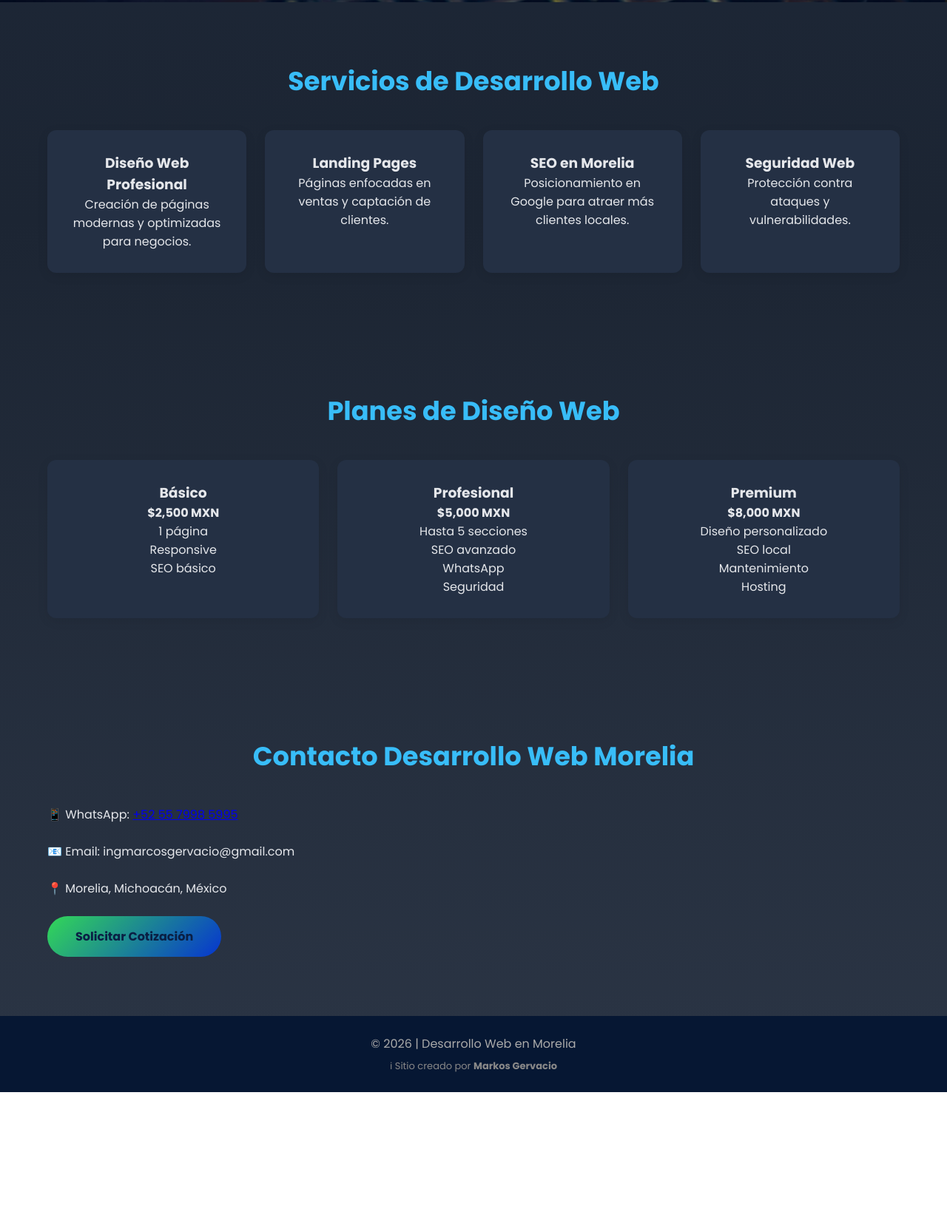
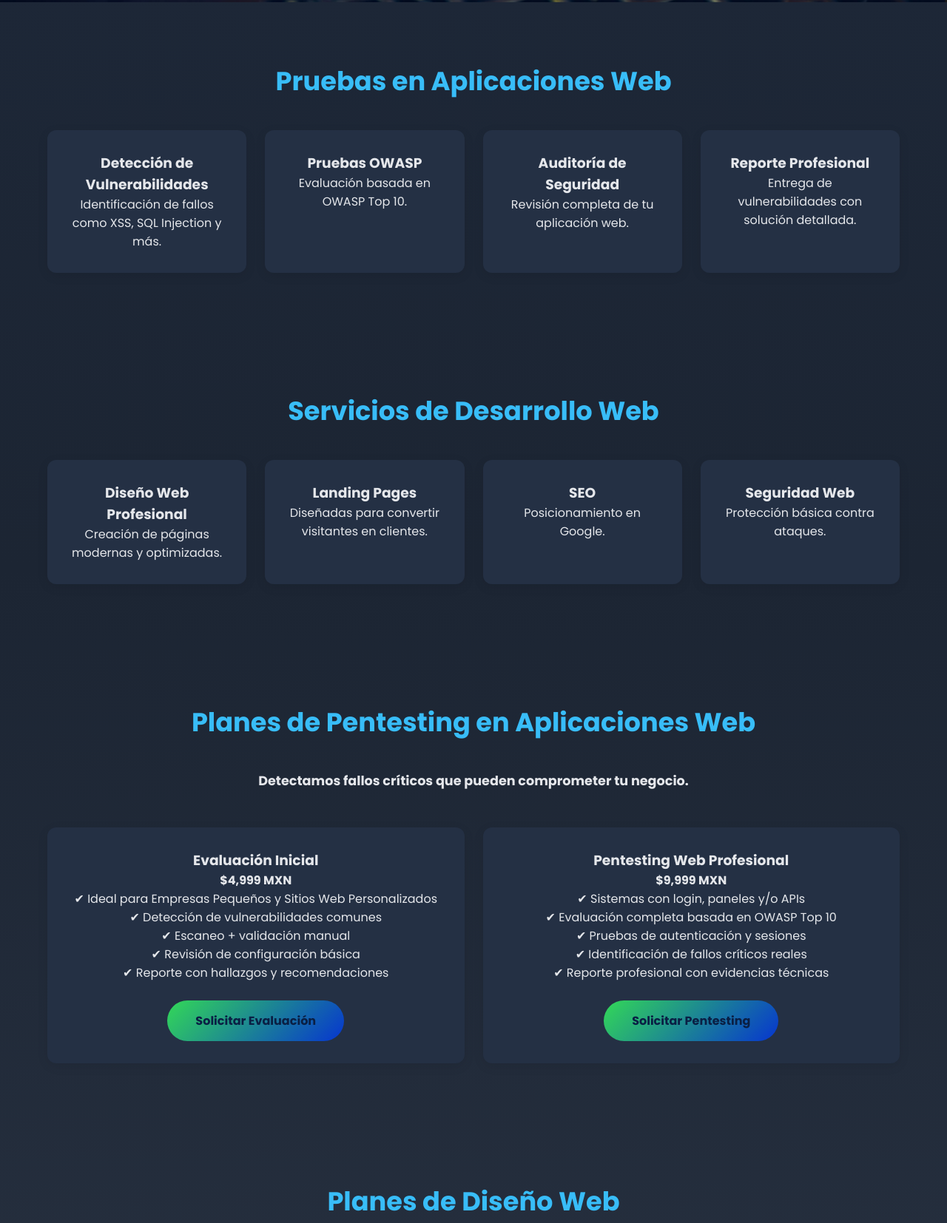
Before and after one commit to Projects-Gervacio/softwaregervacio, a plain HTML site: page index.html in a window 1280 px wide. Shown: the part 877-2531 px from the top of the page at 74% size. Before the commit the page ends 2354 px from the top, so only its background shows below. Drawn offline with nearby package versions, Linux system fonts and the light colour scheme.

Commit message:
Add files via upload

```diff
--- a/index.html
+++ b/index.html
@@ -1,140 +1,146 @@
 <!DOCTYPE html>
 <html lang="es">
    <head>
-
       <meta charset="UTF-8">
       <meta name="viewport" content="width=device-width, initial-scale=1.0">
-
-<title>Desarrollo de Páginas Web en Morelia | Hack Mark</title>
-
-<meta name="description" content="Desarrollo de páginas web en Morelia. Diseño profesional, SEO, seguridad y posicionamiento para negocios. Creamos sitios rápidos y modernos.">
-
-<meta name="keywords" content="desarrollo de páginas web Morelia, diseño web Morelia, crear página web Morelia, SEO Morelia, desarrollo web México">
-
-<meta name="author" content="Markos Gervacio">
-
-<!-- SEO LOCAL -->
-<meta name="geo.region" content="MX-MIC">
-<meta name="geo.placename" content="Morelia">
-<meta name="geo.position" content="19.7008;-101.1844">
-<meta name="ICBM" content="19.7008, -101.1844">
-
-<!-- Open Graph -->
-<meta property="og:title" content="Desarrollo Web en Morelia | Hack Mark">
-<meta property="og:description" content="Diseño de páginas web modernas, rápidas y seguras en Morelia.">
-<meta property="og:type" content="website">
-<meta property="og:image" content="assets/img/logo.png">
-
+      <title>Pentesting Web & Software | Hack Mark</title>
+      <meta name="description" content="Desarrollo web y pruebas de seguridad en aplicaciones web en Morelia. Detectamos vulnerabilidades y protegemos tu negocio.">
       <link rel="stylesheet" href="css/styles.css">
-
       <link href="https://fonts.googleapis.com/css2?family=Poppins:wght@300;400;600;700&display=swap" rel="stylesheet">
-
    </head>
-
    <body>
-
       <header class="header">
          <div class="container nav-bar">
-
-<img src="assets/img/logo.png" alt="Desarrollo Web Morelia" class="logo">
-
+            <img src="assets/img/logo_new2.png" class="logo">
             <nav>
                <a href="#inicio">Inicio</a>
                <a href="#servicios">Servicios</a>
+
                <a href="#planes">Planes</a>
                <a href="#contacto">Contacto</a>
             </nav>
-
          </div>
       </header>
-
       <section class="hero" id="inicio">
-
          <div id="particles"></div>
          <div class="overlay"></div>
          <div class="hero-bg"></div>
-
          <div class="container hero-content">
-
             <h1 class="hero-title">
-Desarrollo de Páginas Web
+               Pentesting & Desarrollo de Aplicaciones Web
             </h1>
-
             <p class="hero-subtitle">
-Diseño web profesional, SEO y seguridad para negocios en Morelia.
+              Realizamos Pruebas de Seguridad a Aplicaciones Web y Creación de Sitios Web para tu Negocio.
             </p>
-
             <a href="#contacto" class="btn hero-btn">
-Cotizar Sitio Web
+            Cotizar Proyecto
             </a>
-
          </div>
-
+         </div>
       </section>
 
-<!--
-<section id="portafolio" class="section">
+      <!-- PENTESTING WEB -->
+      <section id="servicios" class="section">
+         <div class="container">
+            <h2>Pruebas en Aplicaciones Web</h2>
+            <div class="grid">
+               <div class="card">
+                  <h3>Detección de Vulnerabilidades</h3>
+                  <p>Identificación de fallos como XSS, SQL Injection y más.</p>
+               </div>
+               <div class="card">
+                  <h3>Pruebas OWASP</h3>
+                  <p>Evaluación basada en OWASP Top 10.</p>
+               </div>
+               <div class="card">
+                  <h3>Auditoría de Seguridad</h3>
+                  <p>Revisión completa de tu aplicación web.</p>
+               </div>
+               <div class="card">
+                  <h3>Reporte Profesional</h3>
+                  <p>Entrega de vulnerabilidades con solución detallada.</p>
+               </div>
+            </div>
+         </div>
+      </section>
 
+      <!-- SERVICIOS WEB -->
+      <section id="servicios" class="section">
+         <div class="container">
+            <h2>Servicios de Desarrollo Web</h2>
+            <div class="grid">
+               <div class="card">
+                  <h3>Diseño Web Profesional</h3>
+                  <p>Creación de páginas modernas y optimizadas.</p>
+               </div>
+               <div class="card">
+                  <h3>Landing Pages</h3>
+                  <p>Diseñadas para convertir visitantes en clientes.</p>
+               </div>
+               <div class="card">
+                  <h3>SEO</h3>
+                  <p>Posicionamiento en Google.</p>
+               </div>
+               <div class="card">
+                  <h3>Seguridad Web</h3>
+                  <p>Protección básica contra ataques.</p>
+               </div>
+            </div>
+         </div>
+      </section>
+
+      <!-- PLANES PENTESTING HACK -->
+      <section id="planes" class="section">
   <div class="container">
 
-    <h2>Portafolio</h2>
+    <h2>Planes de Pentesting en Aplicaciones Web</h2>
+    <p style="text-align:center;max-width:700px;margin:auto;margin-bottom:50px;font-size:1.1rem;font-weight:bold;">
+      Detectamos fallos críticos que pueden comprometer tu negocio.
+    </p>
 
     <div class="grid">
 
-      <div class="card">Colegio de Abogados Maravatío</div>
-      <div class="card">Venta de Productos Veterinaria</div>
-      <div class="card">Dharma Tattoos Morelia</div>
+      <!-- PLAN 1 -->
+      <div class="card">
+        <h3>Evaluación Inicial</h3>
+        <p><strong>$4,999 MXN</strong></p>
+
+        <p>✔ Ideal para Empresas Pequeños y Sitios Web Personalizados</p>
+        <p>✔ Detección de vulnerabilidades comunes</p>
+        <p>✔ Escaneo + validación manual</p>
+        <p>✔ Revisión de configuración básica</p>
+        <p>✔ Reporte con hallazgos y recomendaciones</p><br>
+
+        <a href="#contacto" class="btn">Solicitar Evaluación</a>
+      </div>
+
+      <!-- PLAN 2 -->
+      <div class="card destacado">
+        <h3>Pentesting Web Profesional</h3>
+        <p><strong>$9,999 MXN</strong></p>
+
+        <p>✔ Sistemas con login, paneles y/o APIs</p>
+        <p>✔ Evaluación completa basada en OWASP Top 10</p>
+        <p>✔ Pruebas de autenticación y sesiones</p>
+        <p>✔ Identificación de fallos críticos reales</p>
+        <p>✔ Reporte profesional con evidencias técnicas</p><br>
+
+        <a href="#contacto" class="btn">Solicitar Pentesting</a>
+      </div>
+
+
 
       </div>
 
       </div>
-
     </section>
--->
 
 
-<section id="servicios" class="section">
-
+      <!-- PLANES DEV -->
+      <section id="planes" class="section">
         <div class="container">
-
-<h2>Servicios de Desarrollo Web</h2>
-
+            <h2>Planes de Diseño Web</h2>
             <div class="grid">
-
-<div class="card">
-<h3>Diseño Web Profesional</h3>
-<p>Creación de páginas modernas y optimizadas para negocios.</p>
-</div>
-
-<div class="card">
-<h3>Landing Pages</h3>
-<p>Páginas enfocadas en ventas y captación de clientes.</p>
-</div>
-
-<div class="card">
-<h3>SEO en Morelia</h3>
-<p>Posicionamiento en Google para atraer más clientes locales.</p>
-</div>
-
-<div class="card">
-<h3>Seguridad Web</h3>
-<p>Protección contra ataques y vulnerabilidades.</p>
-</div>
-
-</div>
-
-</div>
-
-</section>
-
-<section id="planes" class="section">
-
-<div class="container">
-
-<h2>Planes de Diseño Web</h2>
-
-<div class="grid">
-
               <div class="card">
                   <h3>Básico</h3>
                   <p><strong>$2,500 MXN</strong></p>
@@ -142,7 +148,6 @@ Cotizar Sitio Web
                   <p>Responsive</p>
                   <p>SEO básico</p>
               </div>
-
               <div class="card destacado">
                   <h3>Profesional</h3>
                   <p><strong>$5,000 MXN</strong></p>
@@ -151,7 +156,6 @@ Cotizar Sitio Web
                   <p>WhatsApp</p>
                   <p>Seguridad</p>
               </div>
-
               <div class="card">
                   <h3>Premium</h3>
                   <p><strong>$8,000 MXN</strong></p>
@@ -160,53 +164,28 @@ Cotizar Sitio Web
                   <p>Mantenimiento</p>
                   <p>Hosting</p>
               </div>
-
             </div>
-
         </div>
-
       </section>
 
       <section id="contacto" class="section">
-
          <div class="container">
-
-<h2>Contacto Desarrollo Web Morelia</h2>
-
+            <h2>Contacto</h2>
             <p>📱 WhatsApp:
                <a href="https://wa.me/525579985995" target="_blank">
                +52 55 7998 5995
                </a>
-</p><br>
-
-<p>📧 Email: ingmarcosgervacio@gmail.com</p><br>
-
-<p>📍 Morelia, Michoacán, México</p><br>
-
-<a href="https://wa.me/525511112222" target="_blank" class="btn">
+            </p>
+            <p>📧 Email: ingmarcosgervacio@gmail.com</p>
+            <a href="https://wa.me/525579985995" class="btn">
             Solicitar Cotización
             </a>
-
          </div>
-
       </section>
-
       <footer class="footer">
-
-<p>© 2026 | Desarrollo Web en Morelia</p>
-
-<p style="margin-top:8px;font-size:13px;color:#888;">
-ℹ Sitio creado por <strong>Markos Gervacio</strong>
-</p>
-
+         <p>© 2026 Hack Mark</p>
       </footer>
-
-<a href="https://wa.me/525511112222" class="whatsapp" target="_blank">
-💬
-</a>
-
       <script src="https://cdn.jsdelivr.net/npm/tsparticles@2/tsparticles.bundle.min.js"></script>
       <script src="js/main.js"></script>
-
    </body>
 </html>
```
Lines whose indentation alone changed are shown as unchanged.
